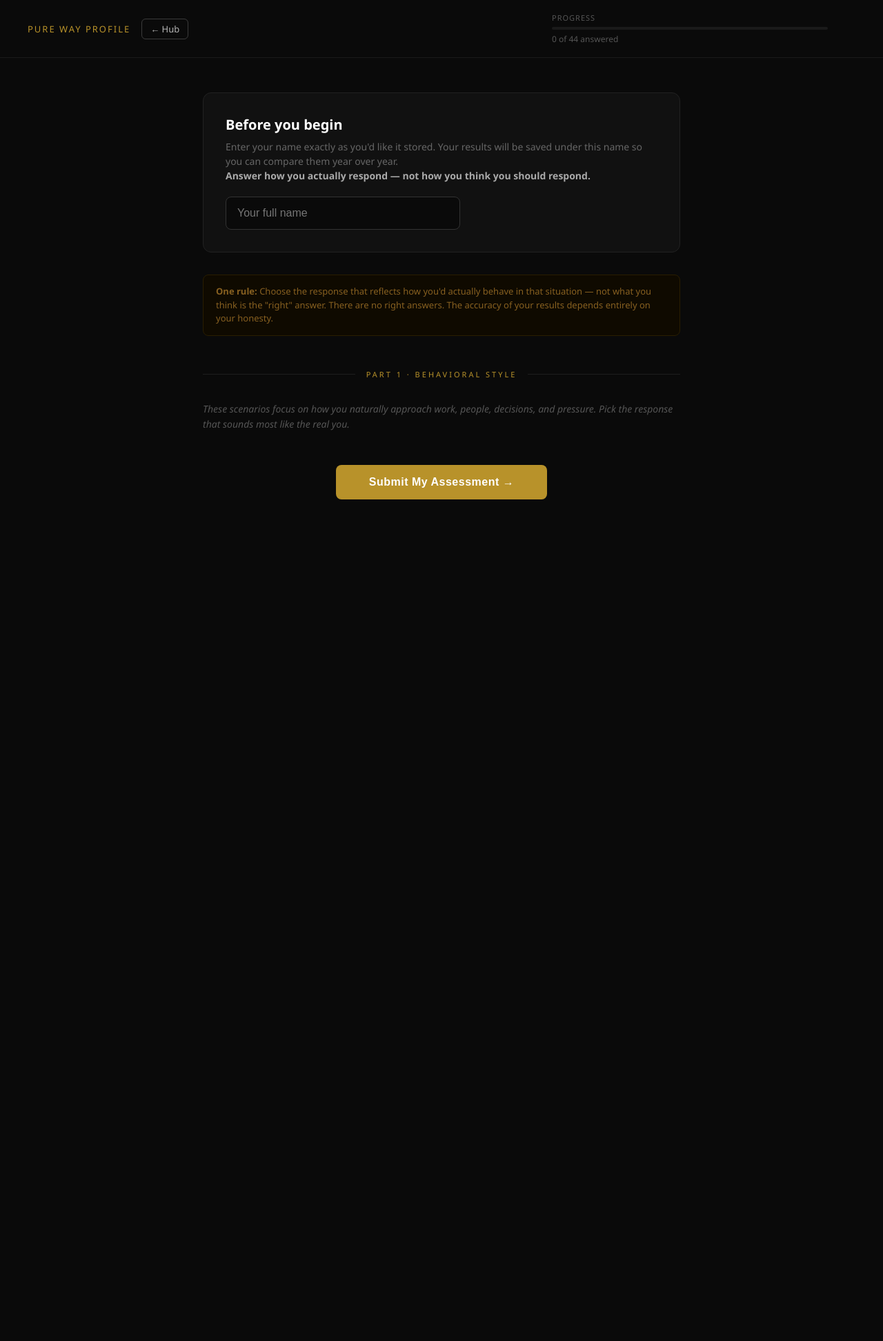
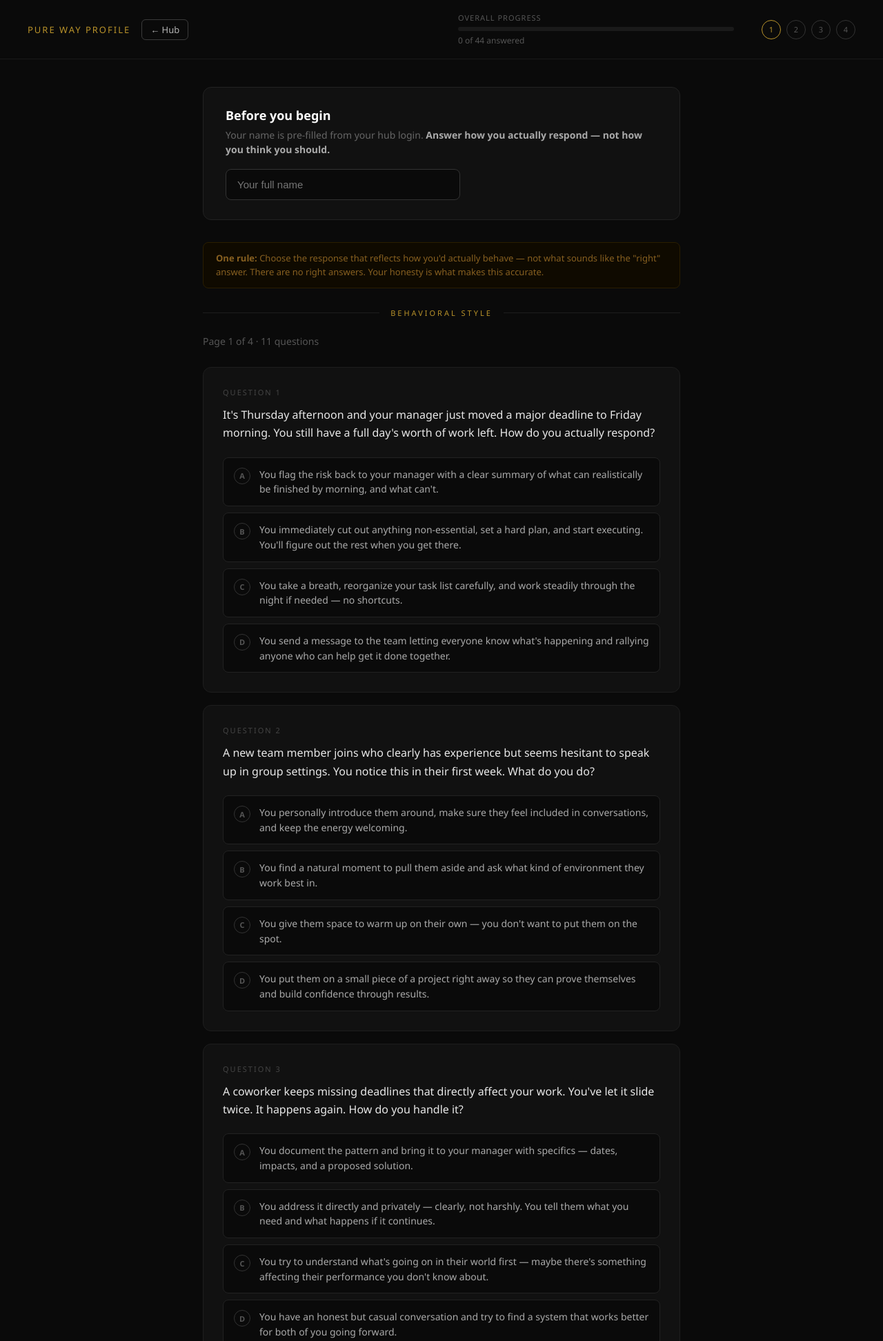
Before and after one commit to ThomasEllison885/pps-profile-tool, a Flask app: page /take-test in a window 1280 px wide. Shown: the top 1944 px of the page at 69% size. Before the commit the page ends 724 px from the top, so only its background shows below. Run offline with Flask 3, Linux system fonts and the light colour scheme; the visitor is signed in with stand-in values (Sample User, id 1); some libraries are stand-ins or nearby versions.

Commit message:
Fix test - paginated questions, pre-fill name from session

```diff
--- a/templates/test.html
+++ b/templates/test.html
@@ -6,210 +6,87 @@
 <title>The Pure Way Profile · Assessment</title>
 <style>
   * { margin: 0; padding: 0; box-sizing: border-box; }
-  body {
-    font-family: 'Segoe UI', Arial, sans-serif;
-    background: #0a0a0a;
-    color: #fff;
-    min-height: 100vh;
-    padding-bottom: 80px;
-  }
-  nav {
-    display: flex;
-    align-items: center;
-    justify-content: space-between;
-    padding: 18px 40px;
-    border-bottom: 1px solid #1a1a1a;
-    position: sticky;
-    top: 0;
-    background: #0a0a0a;
-    z-index: 100;
-  }
+  body { font-family: 'Segoe UI', Arial, sans-serif; background: #0a0a0a; color: #fff; min-height: 100vh; padding-bottom: 100px; }
+  nav { display: flex; align-items: center; justify-content: space-between; padding: 18px 40px; border-bottom: 1px solid #1a1a1a; position: sticky; top: 0; background: #0a0a0a; z-index: 100; }
   .nav-brand { font-size: 13px; letter-spacing: 2px; text-transform: uppercase; color: #B8922A; }
   .progress-wrap { flex: 1; max-width: 400px; margin: 0 40px; }
   .progress-label { font-size: 11px; color: #555; margin-bottom: 6px; letter-spacing: 1px; }
-  .progress-bar { background: #1a1a1a; border-radius: 4px; height: 4px; }
-  .progress-fill { height: 4px; background: #B8922A; border-radius: 4px; transition: width 0.4s ease; }
+  .progress-bar { background: #1a1a1a; border-radius: 4px; height: 6px; }
+  .progress-fill { height: 6px; background: #B8922A; border-radius: 4px; transition: width 0.4s ease; }
   .progress-count { font-size: 12px; color: #555; margin-top: 5px; }
-  .main {
-    max-width: 740px;
-    margin: 0 auto;
-    padding: 50px 24px 0;
-  }
-  .name-section {
-    background: #111;
-    border: 1px solid #222;
-    border-radius: 12px;
-    padding: 32px;
-    margin-bottom: 32px;
-  }
-  .name-section h2 { font-size: 20px; margin-bottom: 8px; }
-  .name-section p { color: #666; font-size: 14px; margin-bottom: 20px; line-height: 1.5; }
-  .name-section input {
-    width: 100%;
-    background: #0a0a0a;
-    border: 1px solid #333;
-    border-radius: 8px;
-    padding: 14px 16px;
-    color: #fff;
-    font-size: 16px;
-    outline: none;
-    transition: border-color 0.2s;
-    max-width: 340px;
-  }
+
+  /* Page step indicators */
+  .step-dots { display: flex; gap: 8px; align-items: center; }
+  .step-dot { width: 28px; height: 28px; border-radius: 50%; border: 1.5px solid #333; display: flex; align-items: center; justify-content: center; font-size: 11px; color: #555; transition: all 0.3s; }
+  .step-dot.active { border-color: #B8922A; color: #B8922A; }
+  .step-dot.complete { background: #B8922A; border-color: #B8922A; color: #fff; }
+
+  .main { max-width: 740px; margin: 0 auto; padding: 40px 24px 0; }
+
+  /* Name card — only on page 1 */
+  .name-section { background: #111; border: 1px solid #222; border-radius: 12px; padding: 28px 32px; margin-bottom: 32px; }
+  .name-section h2 { font-size: 18px; margin-bottom: 6px; }
+  .name-section p { color: #666; font-size: 14px; margin-bottom: 18px; line-height: 1.5; }
+  .name-section input { width: 100%; max-width: 340px; background: #0a0a0a; border: 1px solid #333; border-radius: 8px; padding: 13px 16px; color: #fff; font-size: 15px; outline: none; transition: border-color 0.2s; }
   .name-section input:focus { border-color: #B8922A; }
-  .section-divider {
-    display: flex;
-    align-items: center;
-    gap: 16px;
-    margin: 48px 0 32px;
-  }
-  .section-divider .section-label {
-    font-size: 11px;
-    letter-spacing: 3px;
-    text-transform: uppercase;
-    color: #B8922A;
-    white-space: nowrap;
-  }
-  .section-divider .line { flex: 1; height: 1px; background: #1e1e1e; }
-  .section-note {
-    font-size: 14px;
-    color: #555;
-    margin-bottom: 32px;
-    line-height: 1.6;
-    font-style: italic;
-  }
-  .question-card {
-    background: #111;
-    border: 1px solid #1e1e1e;
-    border-radius: 12px;
-    padding: 32px;
-    margin-bottom: 20px;
-    transition: border-color 0.2s;
-  }
+
+  .reminder { background: #0f0a00; border: 1px solid #2a1e00; border-radius: 8px; padding: 13px 18px; font-size: 13px; color: #876020; margin-bottom: 28px; line-height: 1.5; }
+
+  /* Section header */
+  .section-divider { display: flex; align-items: center; gap: 16px; margin: 8px 0 24px; }
+  .section-label { font-size: 11px; letter-spacing: 3px; text-transform: uppercase; color: #B8922A; white-space: nowrap; }
+  .section-line { flex: 1; height: 1px; background: #1e1e1e; }
+
+  /* Page title */
+  .page-header { margin-bottom: 28px; }
+  .page-header .page-title { font-size: 22px; font-weight: 600; margin-bottom: 6px; }
+  .page-header .page-sub { font-size: 14px; color: #555; }
+
+  /* Question cards */
+  .question-card { background: #111; border: 1px solid #1e1e1e; border-radius: 12px; padding: 28px; margin-bottom: 18px; transition: border-color 0.2s; }
   .question-card.answered { border-color: #2a2a1a; }
-  .q-number {
-    font-size: 11px;
-    letter-spacing: 2px;
-    color: #444;
-    text-transform: uppercase;
-    margin-bottom: 14px;
-  }
-  .q-text {
-    font-size: 17px;
-    line-height: 1.65;
-    color: #e8e8e8;
-    margin-bottom: 24px;
-    font-weight: 400;
-  }
-  .options { display: flex; flex-direction: column; gap: 10px; }
-  .option-label {
-    display: flex;
-    align-items: flex-start;
-    gap: 14px;
-    background: #0a0a0a;
-    border: 1px solid #222;
-    border-radius: 8px;
-    padding: 14px 16px;
-    cursor: pointer;
-    transition: all 0.18s;
-    position: relative;
-  }
+  .q-number { font-size: 11px; letter-spacing: 2px; color: #444; text-transform: uppercase; margin-bottom: 12px; }
+  .q-text { font-size: 16px; line-height: 1.65; color: #e8e8e8; margin-bottom: 22px; }
+  .options { display: flex; flex-direction: column; gap: 9px; }
+  .option-label { display: flex; align-items: flex-start; gap: 13px; background: #0a0a0a; border: 1px solid #222; border-radius: 8px; padding: 13px 15px; cursor: pointer; transition: all 0.18s; }
   .option-label:hover { border-color: #444; background: #0f0f0f; }
+  .option-label.selected { border-color: #B8922A; background: #141008; }
   .option-label input[type="radio"] { display: none; }
-  .option-label.selected {
-    border-color: #B8922A;
-    background: #141008;
-  }
-  .option-letter {
-    min-width: 24px;
-    height: 24px;
-    border-radius: 50%;
-    border: 1.5px solid #333;
-    display: flex;
-    align-items: center;
-    justify-content: center;
-    font-size: 11px;
-    font-weight: 700;
-    color: #555;
-    letter-spacing: 0;
-    flex-shrink: 0;
-    margin-top: 1px;
-    transition: all 0.18s;
-  }
-  .option-label.selected .option-letter {
-    background: #B8922A;
-    border-color: #B8922A;
-    color: #fff;
-  }
-  .option-text {
-    font-size: 15px;
-    color: #aaa;
-    line-height: 1.55;
-    transition: color 0.18s;
-  }
+  .option-letter { min-width: 24px; height: 24px; border-radius: 50%; border: 1.5px solid #333; display: flex; align-items: center; justify-content: center; font-size: 11px; font-weight: 700; color: #555; flex-shrink: 0; margin-top: 1px; transition: all 0.18s; }
+  .option-label.selected .option-letter { background: #B8922A; border-color: #B8922A; color: #fff; }
+  .option-text { font-size: 14px; color: #aaa; line-height: 1.55; transition: color 0.18s; }
   .option-label.selected .option-text { color: #ddd; }
-  .reminder {
-    background: #0f0a00;
-    border: 1px solid #2a1e00;
-    border-radius: 8px;
-    padding: 14px 18px;
-    font-size: 13px;
-    color: #876020;
-    margin-bottom: 32px;
-    line-height: 1.5;
-  }
-  .submit-section {
-    margin-top: 48px;
-    text-align: center;
-  }
-  .submit-btn {
-    background: #B8922A;
-    color: #fff;
-    border: none;
-    border-radius: 8px;
-    padding: 16px 48px;
-    font-size: 16px;
-    font-weight: 600;
-    cursor: pointer;
-    transition: background 0.2s;
-    letter-spacing: 0.5px;
-  }
-  .submit-btn:hover { background: #a07820; }
-  .submit-btn:disabled { background: #333; color: #555; cursor: not-allowed; }
-  .validation-msg {
-    margin-top: 14px;
-    font-size: 14px;
-    color: #e05555;
-    min-height: 20px;
-  }
-  .loading-overlay {
-    display: none;
-    position: fixed;
-    inset: 0;
-    background: rgba(0,0,0,0.85);
-    z-index: 999;
-    align-items: center;
-    justify-content: center;
-    flex-direction: column;
-    gap: 20px;
-  }
+
+  /* Navigation buttons */
+  .page-nav { display: flex; align-items: center; justify-content: space-between; margin-top: 36px; gap: 16px; }
+  .btn-back { background: transparent; color: #666; border: 1px solid #333; border-radius: 8px; padding: 13px 28px; font-size: 15px; cursor: pointer; transition: all 0.2s; }
+  .btn-back:hover { color: #fff; border-color: #666; }
+  .btn-next { background: #B8922A; color: #fff; border: none; border-radius: 8px; padding: 13px 36px; font-size: 15px; font-weight: 600; cursor: pointer; transition: background 0.2s; }
+  .btn-next:hover { background: #a07820; }
+  .btn-next:disabled { background: #333; color: #555; cursor: not-allowed; }
+  .page-progress-text { font-size: 13px; color: #555; }
+
+  .validation-msg { margin-top: 12px; color: #e05555; font-size: 14px; text-align: center; min-height: 20px; }
+
+  /* Loading */
+  .loading-overlay { display: none; position: fixed; inset: 0; background: rgba(0,0,0,0.88); z-index: 999; align-items: center; justify-content: center; flex-direction: column; gap: 20px; }
   .loading-overlay.active { display: flex; }
-  .spinner {
-    width: 48px; height: 48px;
-    border: 3px solid #222;
-    border-top-color: #B8922A;
-    border-radius: 50%;
-    animation: spin 0.8s linear infinite;
-  }
+  .spinner { width: 48px; height: 48px; border: 3px solid #222; border-top-color: #B8922A; border-radius: 50%; animation: spin 0.8s linear infinite; }
   @keyframes spin { to { transform: rotate(360deg); } }
   .loading-text { color: #888; font-size: 16px; letter-spacing: 1px; }
+
+  /* Page visibility */
+  .test-page { display: none; }
+  .test-page.active { display: block; }
+
   @media (max-width: 600px) {
     nav { padding: 14px 16px; }
-    .progress-wrap { margin: 0 16px; }
-    .main { padding: 28px 14px 0; }
-    .question-card { padding: 22px 18px; }
+    .progress-wrap { margin: 0 12px; }
+    .step-dots { display: none; }
+    .main { padding: 24px 14px 0; }
+    .question-card { padding: 20px 16px; }
     .q-text { font-size: 15px; }
-    .option-text { font-size: 14px; }
+    .option-text { font-size: 13px; }
   }
 </style>
 </head>
@@ -219,61 +96,82 @@
   <div class="nav-brand">Pure Way Profile</div>
   <a href="https://hub.purepropsolutions.com/dashboard" style="color:rgba(255,255,255,0.7);text-decoration:none;font-size:13px;border:1px solid rgba(255,255,255,0.2);padding:5px 12px;border-radius:6px;margin-right:auto;margin-left:16px;">← Hub</a>
   <div class="progress-wrap">
-    <div class="progress-label">PROGRESS</div>
+    <div class="progress-label">OVERALL PROGRESS</div>
     <div class="progress-bar"><div class="progress-fill" id="progressFill" style="width:0%"></div></div>
-    <div class="progress-count" id="progressCount">0 of 44 answered</div>
+    <div class="progress-count" id="progressCount">0 of {{ total }} answered</div>
+  </div>
+  <div class="step-dots" id="stepDots">
+    {% for page in pages %}
+    <div class="step-dot {% if loop.index == 1 %}active{% endif %}" id="dot{{ loop.index0 }}">{{ loop.index }}</div>
+    {% endfor %}
   </div>
 </nav>
 
 <div class="main">
 
-  <div class="name-section">
-    <h2>Before you begin</h2>
-    <p>Enter your name exactly as you'd like it stored. Your results will be saved under this name so you can compare them year over year. <br><strong style="color:#aaa">Answer how you actually respond — not how you think you should respond.</strong></p>
-    <input type="text" id="participantName" placeholder="Your full name" autocomplete="name">
-  </div>
+  <!-- Page 1 includes name entry -->
+  {% for page in pages %}
+  <div class="test-page {% if loop.index == 1 %}active{% endif %}" id="page{{ loop.index0 }}">
 
-  <div class="reminder">
-    <strong>One rule:</strong> Choose the response that reflects how you'd actually behave in that situation — not what you think is the "right" answer. There are no right answers. The accuracy of your results depends entirely on your honesty.
-  </div>
-
-  <!-- DISC Section -->
-  <div class="section-divider">
-    <div class="line"></div>
-    <div class="section-label">Part 1 · Behavioral Style</div>
-    <div class="line"></div>
-  </div>
-  <p class="section-note">These scenarios focus on how you naturally approach work, people, decisions, and pressure. Pick the response that sounds most like the real you.</p>
-
-  {% for q in questions %}
-    {% if q.section == 'Motivators' and loop.index == 29 %}
-    <div class="section-divider">
-      <div class="line"></div>
-      <div class="section-label">Part 2 · Motivators & Values</div>
-      <div class="line"></div>
+    {% if loop.index == 1 %}
+    <div class="name-section">
+      <h2>Before you begin</h2>
+      <p>Your name is pre-filled from your hub login. <strong style="color:#aaa">Answer how you actually respond — not how you think you should.</strong></p>
+      <input type="text" id="participantName" placeholder="Your full name" autocomplete="name" value="{{ session.get('display_name', '') }}">
     </div>
-    <p class="section-note">These questions explore what drives you — what makes work feel meaningful or draining, and what you value most in how you work.</p>
+    <div class="reminder"><strong>One rule:</strong> Choose the response that reflects how you'd actually behave — not what sounds like the "right" answer. There are no right answers. Your honesty is what makes this accurate.</div>
     {% endif %}
 
+    <div class="page-header">
+      {% set first_q = page[0] %}
+      <div class="section-divider">
+        <div class="section-line"></div>
+        <div class="section-label">{{ first_q.section }}</div>
+        <div class="section-line"></div>
+      </div>
+      <div class="page-sub">Page {{ loop.index }} of {{ pages|length }} · {{ page|length }} questions</div>
+    </div>
+
+    {% set page_offset = namespace(val=0) %}
+    {% for p_idx in range(loop.index0) %}
+      {% set page_offset.val = page_offset.val + pages[p_idx]|length %}
+    {% endfor %}
+
+    {% for q in page %}
     <div class="question-card" id="card_{{ q.id }}">
-      <div class="q-number">Question {{ loop.index }}</div>
+      <div class="q-number">Question {{ page_offset.val + loop.index }}</div>
       <div class="q-text">{{ q.text }}</div>
       <div class="options">
-        {% for val, text in q.options %}
-        <label class="option-label" id="opt_{{ q.id }}_{{ val }}" onclick="selectOption('{{ q.id }}', '{{ val }}', this)">
-          <input type="radio" name="{{ q.id }}" value="{{ val }}">
-          <div class="option-letter">{{ val }}</div>
-          <div class="option-text">{{ text }}</div>
+        {% for letter, opt in q.options %}
+        <label class="option-label" id="opt_{{ q.id }}_{{ letter }}" onclick="selectOption('{{ q.id }}', '{{ letter }}', this)">
+          <input type="radio" name="{{ q.id }}" value="{{ letter }}">
+          <div class="option-letter">{{ letter }}</div>
+          <div class="option-text">{{ opt.text }}</div>
         </label>
         {% endfor %}
       </div>
     </div>
+    {% endfor %}
+
+    <div class="page-nav">
+      {% if loop.index > 1 %}
+      <button class="btn-back" onclick="goToPage({{ loop.index0 - 1 }})">← Back</button>
+      {% else %}
+      <div></div>
+      {% endif %}
+
+      <span class="page-progress-text" id="pageProgress{{ loop.index0 }}">0 / {{ page|length }} answered</span>
+
+      {% if not loop.last %}
+      <button class="btn-next" id="nextBtn{{ loop.index0 }}" onclick="goToPage({{ loop.index0 + 1 }})">Next →</button>
+      {% else %}
+      <button class="btn-next" id="submitBtn" onclick="submitAssessment()">Submit My Assessment →</button>
+      {% endif %}
+    </div>
+    <div class="validation-msg" id="validationMsg{{ loop.index0 }}"></div>
+
+  </div>
   {% endfor %}
-
-  <div class="submit-section">
-    <button class="submit-btn" id="submitBtn" onclick="submitAssessment()">Submit My Assessment →</button>
-    <div class="validation-msg" id="validationMsg"></div>
-  </div>
 
 </div>
 
@@ -284,17 +182,25 @@
 
 <script>
   const answers = {};
-  const total = 44;
+  const total = {{ total }};
+  const numPages = {{ pages|length }};
+  const pageSizes = [{% for page in pages %}{{ page|length }}{% if not loop.last %},{% endif %}{% endfor %}];
+  let currentPage = 0;
+
+  // Build page question id lists
+  const pageQuestions = [
+    {% for page in pages %}
+    [{% for q in page %}'{{ q.id }}'{% if not loop.last %},{% endif %}{% endfor %}]{% if not loop.last %},{% endif %}
+    {% endfor %}
+  ];
 
   function selectOption(qId, val, labelEl) {
-    // Deselect all options in this question
     document.querySelectorAll(`[id^="opt_${qId}_"]`).forEach(el => el.classList.remove('selected'));
-    // Select clicked
     labelEl.classList.add('selected');
     answers[qId] = val;
-    // Mark card answered
     document.getElementById(`card_${qId}`).classList.add('answered');
     updateProgress();
+    updatePageProgress(currentPage);
   }
 
   function updateProgress() {
@@ -304,27 +210,70 @@
     document.getElementById('progressCount').textContent = `${count} of ${total} answered`;
   }
 
+  function updatePageProgress(pageIdx) {
+    const qs = pageQuestions[pageIdx];
+    const answered = qs.filter(id => answers[id]).length;
+    const el = document.getElementById(`pageProgress${pageIdx}`);
+    if (el) el.textContent = `${answered} / ${qs.length} answered`;
+  }
+
+  function goToPage(targetPage) {
+    const msg = document.getElementById(`validationMsg${currentPage}`);
+
+    // Validate current page is complete before advancing
+    if (targetPage > currentPage) {
+      const qs = pageQuestions[currentPage];
+      const unanswered = qs.filter(id => !answers[id]);
+      if (unanswered.length > 0) {
+        msg.textContent = `Please answer all questions on this page before continuing. ${unanswered.length} remaining.`;
+        // Scroll to first unanswered
+        const firstCard = document.getElementById(`card_${unanswered[0]}`);
+        if (firstCard) firstCard.scrollIntoView({ behavior: 'smooth', block: 'center' });
+        return;
+      }
+      // Validate name on page 1
+      if (currentPage === 0) {
+        const name = document.getElementById('participantName').value.trim();
+        if (!name) {
+          msg.textContent = 'Please enter your name before continuing.';
+          document.getElementById('participantName').focus();
+          return;
+        }
+      }
+    }
+
+    msg.textContent = '';
+
+    // Hide current, show target
+    document.getElementById(`page${currentPage}`).classList.remove('active');
+    document.getElementById(`page${targetPage}`).classList.add('active');
+
+    // Update step dots
+    const prevDot = document.getElementById(`dot${currentPage}`);
+    const nextDot = document.getElementById(`dot${targetPage}`);
+    if (prevDot) { prevDot.classList.remove('active'); if (targetPage > currentPage) prevDot.classList.add('complete'); else prevDot.classList.remove('complete'); }
+    if (nextDot) { nextDot.classList.add('active'); nextDot.classList.remove('complete'); }
+
+    currentPage = targetPage;
+    updatePageProgress(currentPage);
+    window.scrollTo({ top: 0, behavior: 'smooth' });
+  }
+
   async function submitAssessment() {
     const name = document.getElementById('participantName').value.trim();
     const count = Object.keys(answers).length;
-    const msg = document.getElementById('validationMsg');
+    const msg = document.getElementById(`validationMsg${currentPage}`);
 
-    if (!name) {
-      msg.textContent = 'Please enter your name before submitting.';
-      document.getElementById('participantName').focus();
+    // Final validation
+    const qs = pageQuestions[currentPage];
+    const unanswered = qs.filter(id => !answers[id]);
+    if (unanswered.length > 0) {
+      msg.textContent = `Please answer all questions on this page. ${unanswered.length} remaining.`;
+      document.getElementById(`card_${unanswered[0]}`).scrollIntoView({ behavior: 'smooth', block: 'center' });
       return;
     }
     if (count < total) {
-      const missing = total - count;
-      msg.textContent = `Please answer all ${total} questions. You have ${missing} remaining.`;
-      // Scroll to first unanswered
-      for (let i = 1; i <= total; i++) {
-        const key = `q${i}`;
-        if (!answers[key]) {
-          document.getElementById(`card_${key}`).scrollIntoView({ behavior: 'smooth', block: 'center' });
-          break;
-        }
-      }
+      msg.textContent = `${total - count} questions still unanswered from earlier pages.`;
       return;
     }
 
@@ -349,6 +298,9 @@
       msg.textContent = 'Network error. Please try again.';
     }
   }
+
+  // Init page progress counters
+  for (let i = 0; i < numPages; i++) updatePageProgress(i);
 </script>
 </body>
 </html>
```
